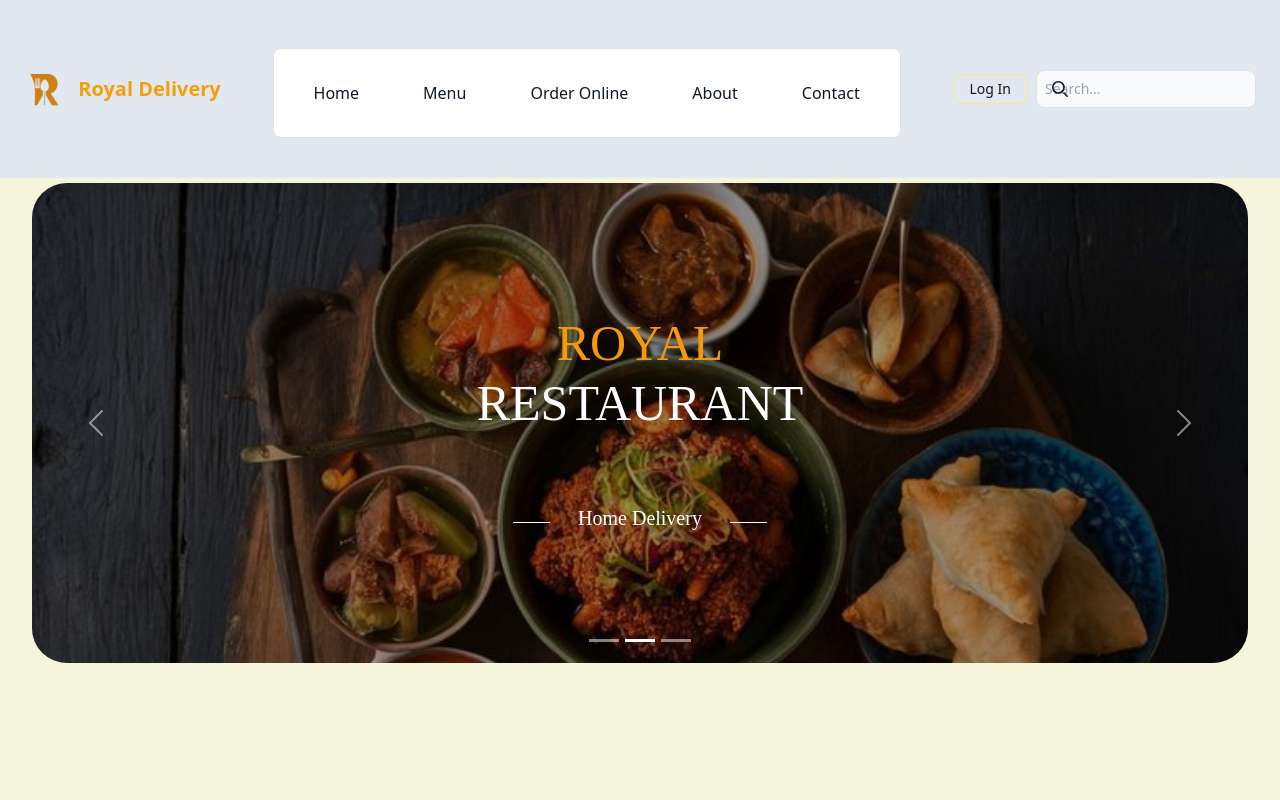
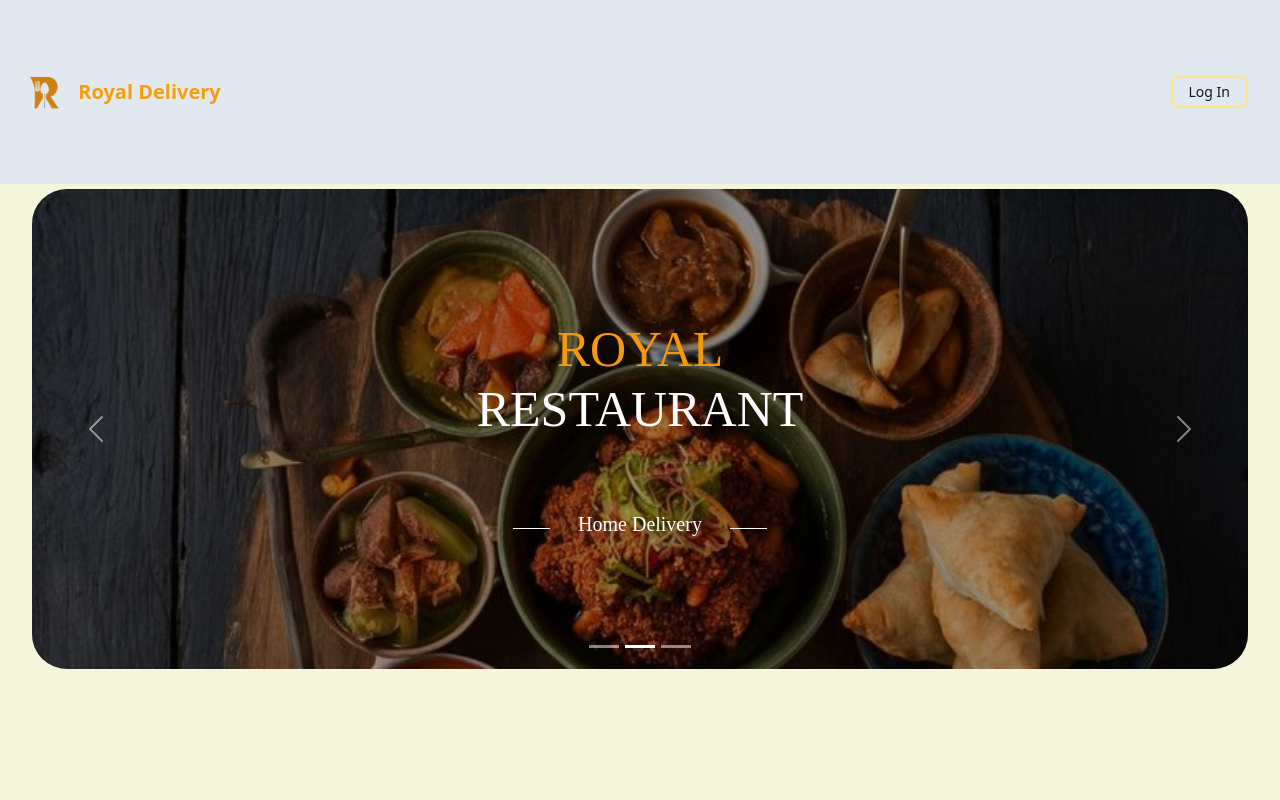
Before and after one commit to fseha-hagos/food-delivery, a React (Create React App) app: page / in a window 1280 px wide. Shown: the top 800 px of the page. Built offline with nearby package versions, Linux system fonts and the light colour scheme; a web font is replaced by a local one.

Commit message:
Update navbar.js

```diff
--- a/src/pages/components/navbar.js
+++ b/src/pages/components/navbar.js
@@ -1,9 +1,20 @@
-import React from 'react';
+import React, { useState } from 'react';
 import logo from '../assets/logo.png';
 import { Link, useNavigate } from 'react-router-dom';
-import { Slide } from 'react-reveal';
+import { Fade, Slide } from 'react-reveal';
 
 const Navbar = () => {
+  const [menuOpen, setMenuOpen] = useState(false);
+  const [searchOpen, setSearchOpen] = useState(false);
+
+  const handleMenuToggle = () => {
+    setMenuOpen(!menuOpen);
+  };
+
+  const handleSearchToggle = () => {
+    setSearchOpen(!searchOpen);
+  };
+
   return (
     <Slide down>
       <nav className="bg-slate-200 border-slate-200 dark:bg-slate-950">
@@ -11,15 +22,14 @@ const Navbar = () => {
           <Logo />
           <div className="flex md:order-2">
             <AuthButtons />
-          <SearchToggle />
-          <SearchInput />
-          <MenuToggle />
+            <SearchToggle onClick={handleSearchToggle} isOpen={searchOpen} />
+            <MenuToggle onClick={handleMenuToggle} isOpen={menuOpen} />
           </div>
-        <Menu />
+          <SearchInput isOpen={searchOpen} />
+          <Menu isOpen={menuOpen} />
         </div>
       </nav>
     </Slide>
-
   );
 };
 
@@ -35,27 +45,28 @@ const Logo = () => (
 const AuthButtons = () => {
   const navigate = useNavigate();
 
-  return(
+  return (
     <div className="flex items-center">
       <button
         type="button"
-      className="text-slate-900 dark:text-white border-1 border-amber-200 hover:border-amber-600 hover:bg-amber-600 focus:ring-4 focus:outline-none focus:ring-amber-300 font-medium rounded-lg text-sm mr-2 px-3 py-1 text-center  dark:hover:bg-amber-600 dark:focus:ring-amber-800"
-      onClick={()=>navigate("/login")}
+        className="text-slate-900 dark:text-white border-2 border-amber-200 hover:border-amber-600 hover:bg-amber-600 focus:ring-4 focus:outline-none focus:ring-amber-300 font-medium rounded-lg text-sm mr-2 px-3 py-1 text-center dark:hover:bg-amber-600 dark:focus:ring-amber-800"
+        onClick={() => navigate("/login")}
       >
         Log In
       </button>
     </div>
   );
-}
+};
 
-const SearchToggle = () => (
+const SearchToggle = ({ onClick, isOpen }) => (
   <button
-    data-collapse-toggle="navbar-search"
     type="button"
-    className="md:hidden text-amber-500 dark:text-amber-200 hover:text-amber-500 focus:outline-none focus:ring-2 focus:ring-amber-700 dark:focus:ring-amber-200 rounded-lg text-sm p-2.5 me-1"
-    aria-controls="navbar-search"
-    aria-expanded="false"
+    className="inline-flex items-center p-2 w-10 h-10 justify-center text-sm text-amber-500 rounded-lg md:hidden hover:text-amber-900 focus:outline-none focus:ring-2 focus:ring-amber-500 dark:text-amber-200 dark:hover:text-amber-500 dark:focus:ring-amber-200"
+    onClick={onClick}
+    aria-controls="search-input"
+    aria-expanded={isOpen}
   >
+        <span className="sr-only">Search</span>
     <svg className="w-5 h-5" aria-hidden="true" xmlns="http://www.w3.org/2000/svg" fill="none" viewBox="0 0 20 20">
       <path
         stroke="currentColor"
@@ -65,39 +76,33 @@ const SearchToggle = () => (
         d="m19 19-4-4m0-7A7 7 0 1 1 1 8a7 7 0 0 1 14 0Z"
 />
     </svg>
-    <span className="sr-only">Search</span>
   </button>
 );
 
-const SearchInput = () => (
-  <div className="relative hidden md:block">
-    <div className="absolute inset-y-0 start-0 flex items-center ps-3 pointer-events-none">
-      <svg className="w-4 h-4 text-slate-900 dark:text-slate-200" aria-hidden="true" xmlns="http://www.w3.org/2000/svg" fill="none" viewBox="0 0 20 20">
-        <path
-          stroke="currentColor"
-          strokeLinecap="round"
-          strokeLinejoin="round"
-          strokeWidth="2"
-          d="m19 19-4-4m0-7A7 7 0 1 1 1 8a7 7 0 0 1 14 0Z"
-        />
-      </svg>
-    </div>
+const SearchInput = ({ isOpen }) => (
+  <div
+    className={`md:flex md:w-auto md:order-1 ${isOpen ? 'block' : 'hidden'} w-full`}
+    id="search-input"
+  >
+    <Fade down>
+      <div className="relative mt-3 md:hidden">
         <input
           type="text"
-      id="search-navbar"
-      className="block w-full p-2 ps-10 text-sm text-slate-900 border border-slate-300 rounded-lg bg-slate-50 focus:ring-amber-500 focus:border-amber-500 dark:bg-slate-700 dark:border-slate-600 dark:placeholder-slate-400 dark:text-white dark:focus:ring-amber-500 dark:focus:border-amber-500"
+          className="block w-full p-2 ps-20 text-sm text-slate-900  rounded-lg bg-slate-200 dark:bg-slate-700 dark:text-slate-200  dark:placeholder-slate-400 "
           placeholder="Search..."
         />
       </div>
+    </Fade>
+  </div>
 );
 
-const MenuToggle = () => (
+const MenuToggle = ({ onClick, isOpen }) => (
   <button
-    data-collapse-toggle="navbar-search"
     type="button"
     className="inline-flex items-center p-2 w-10 h-10 justify-center text-sm text-amber-500 rounded-lg md:hidden hover:text-amber-900 focus:outline-none focus:ring-2 focus:ring-amber-500 dark:text-amber-200 dark:hover:text-amber-500 dark:focus:ring-amber-200"
-    aria-controls="navbar-search"
-    aria-expanded="false"
+    onClick={onClick}
+    aria-controls="navbar-menu"
+    aria-expanded={isOpen}
   >
     <span className="sr-only">Open main menu</span>
     <svg className="w-5 h-5" aria-hidden="true" xmlns="http://www.w3.org/2000/svg" fill="none" viewBox="0 0 17 14">
@@ -112,38 +117,36 @@ const MenuToggle = () => (
   </button>
 );
 
-
-const Menu = () => (
-  <div className="items-center justify-between hidden w-full md:flex md:w-auto md:order-1" id="navbar-search">
+const Menu = ({ isOpen }) => (
+  <div
+    className={`md:flex md:w-auto md:order-1 ${isOpen ? 'block' : 'hidden'} w-full`}
+    id="navbar-menu"
+  >
+    <Fade down delay={300}>
       <div className="relative mt-3 md:hidden">
-      <div className="absolute inset-y-0 start-0 flex items-center ps-3 pointer-events-none">
-        <svg className="w-4 h-4 text-slate-500 dark:text-slate-400" aria-hidden="true" xmlns="http://www.w3.org/2000/svg" fill="none" viewBox="0 0 20 20">
-          <path
-            stroke="currentColor"
-            strokeLinecap="round"
-            strokeLinejoin="round"
-            strokeWidth="2"
-            d="m19 19-4-4m0-7A7 7 0 1 1 1 8a7 7 0 0 1 14 0Z"
-          />
-        </svg>
-      </div>
         <input
           type="text"
-        id="search-navbar"
-        className="block w-full p-2 ps-10 text-sm text-slate-900 border border-amber-300 rounded-lg bg-slate-50 focus:ring-amber-500 focus:border-slate-500 dark:text-slate-700 dark:border-amber-600 dark:placeholder-slate-400 dark:text-white dark:focus:ring-amber-500 dark:focus:border-amber-500"
+          id="search-input"
+          className="block w-full p-2 ps-20 text-sm text-slate-900  rounded-lg bg-slate-200 dark:bg-slate-700 dark:text-slate-200  dark:placeholder-slate-400 "
           placeholder="Search..."
         />
       </div>
-    <ul className="flex flex-col p-4 md:p-0 mt-4 font-medium border border-slate-100 rounded-lg bg-slate-50 md:space-x-8 rtl:space-x-reverse md:flex-row md:mt-0 md:border-0 md:bg-white dark:bg-slate-900 md:dark:bg-slate-900 dark:border-slate-700">
+    </Fade>
+    <Fade down delay={500}>
+      <ul className="flex flex-col p-4 md:p-0 mt-4 font-medium md:border md:border-slate-50 rounded-lg bg-amber-200 md:space-x-8 rtl:space-x-reverse md:flex-row md:mt-0 md:border-0 md:bg-white dark:bg-slate-900 md:dark:bg-slate-900 dark:border-slate-700">
         {['Home', 'Menu', 'Order Online', 'About', 'Contact'].map((item, index) => (
           <li key={index}>
-          <Link to={`/${item.toLowerCase().replace(' ', '-')}`} className={"block no-underline py-2 px-3 text-slate-900 rounded hover:text-amber-500 md:hover:bg-transparent md:hover:text-amber-500 md:p-0 dark:text-amber-200 dark:hover:text-amber-500 md:dark:hover:bg-transparent dark:border-slate-700"}
-          > {item}</Link>
+            <Link
+              to={`/${item.toLowerCase().replace(' ', '-')}`}
+              className="block no-underline sm:p-3  md:px-5 hover:rounded-2xl text-slate-900 dark:text-amber-200  bg-transparent hover:text-amber-500  sm:hover:border sm:hover:border-amber-500 md:hover:border-transparent dark:hover:text-amber-500 dark:border-slate-700"
+            >
+              {item}
+            </Link>
           </li>
         ))}
       </ul>
+    </Fade>
   </div>
 );
 
-
 export default Navbar;
```
Lines whose indentation alone changed are shown as unchanged.
